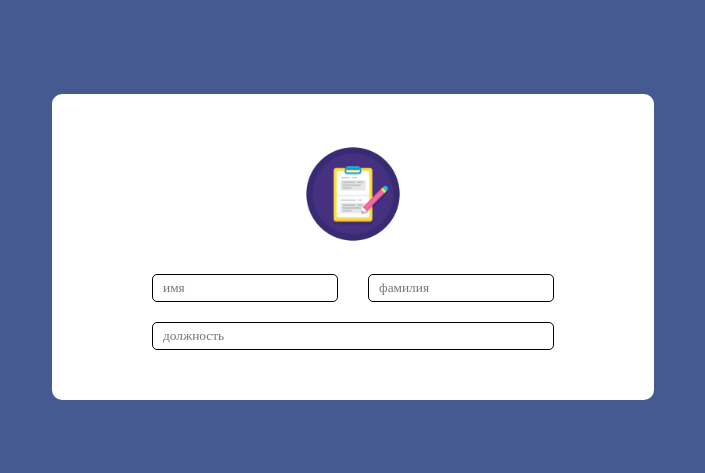
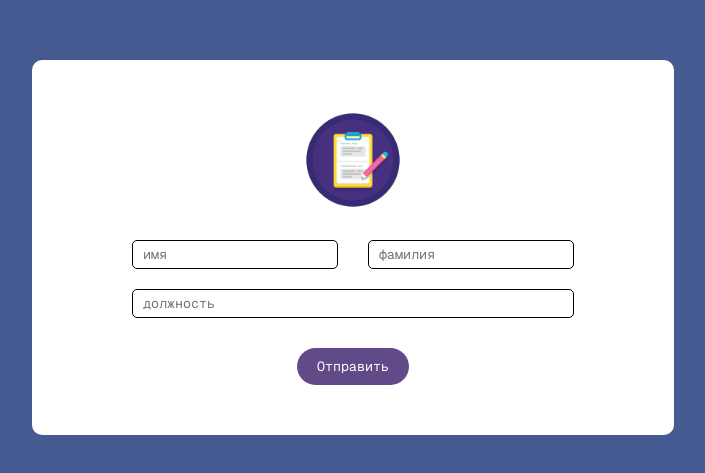
Before and after one commit to Astemir-Gurizhev/form, a React (Vite) app: page / in a window 1280 px wide. Shown: the part 153-626 px from the top of the page, without its empty margins (287-992 px from the left). Built offline with nearby package versions, Linux system fonts and the light colour scheme.

Commit message:
Added styles for submit button and updated Form component to include submit functionality

```diff
--- a/src/components/form/Form.module.scss
+++ b/src/components/form/Form.module.scss
@@ -30,3 +30,14 @@
 	max-width: 600px;
 	margin: 0 auto;
 }
+.btnSubmit {
+	margin-top: 10px;
+	background: #604a88;
+	padding: 10px 20px;
+	border-radius: 20px;
+	color: #fff;
+	transition: 0.3s;
+	&:hover {
+		background: #4c3b6d;
+	}
+}
--- a/src/components/form/Form.tsx
+++ b/src/components/form/Form.tsx
@@ -1,4 +1,4 @@
-import { ChangeEvent, useState } from 'react'
+import { ChangeEvent, FormEvent, useState } from 'react'
 import styles from './Form.module.scss'
 
 export const Form = () => {
@@ -15,9 +15,12 @@ export const Form = () => {
 	const handleInputStatus = (e: ChangeEvent<HTMLInputElement>) => {
 		setStatus(e.target.value)
 	}
+	const handleSumbit = (e: FormEvent<HTMLFormElement>) => {
+		e.preventDefault()
+	}
 
 	return (
-		<div className={styles.form}>
+		<form onSubmit={handleSumbit} className={styles.form}>
 			<div className={styles.formContainer}>
 				<div className={styles.formRow}>
 					<img className={styles.formIcon} src='/form.png' alt='' />
@@ -43,8 +46,9 @@ export const Form = () => {
 							placeholder='должность'
 						/>
 					</div>
+					<button className={styles.btnSubmit} type='submit'>Отправить</button>
 				</div>
 			</div>
-		</div>
+		</form>
 	)
 }
--- a/src/styles/globale.scss
+++ b/src/styles/globale.scss
@@ -1,3 +1,5 @@
+@import url('https://fonts.googleapis.com/css2?family=Geist+Mono:wght@100..900&display=swap');
+
 * {
 	padding: 0;
 	margin: 0;
@@ -74,4 +76,5 @@ body {
 	align-items: center;
 	justify-content: center;
 	height: 100vh;
+	font-family: "Geist Mono", monospace;
 }
```
